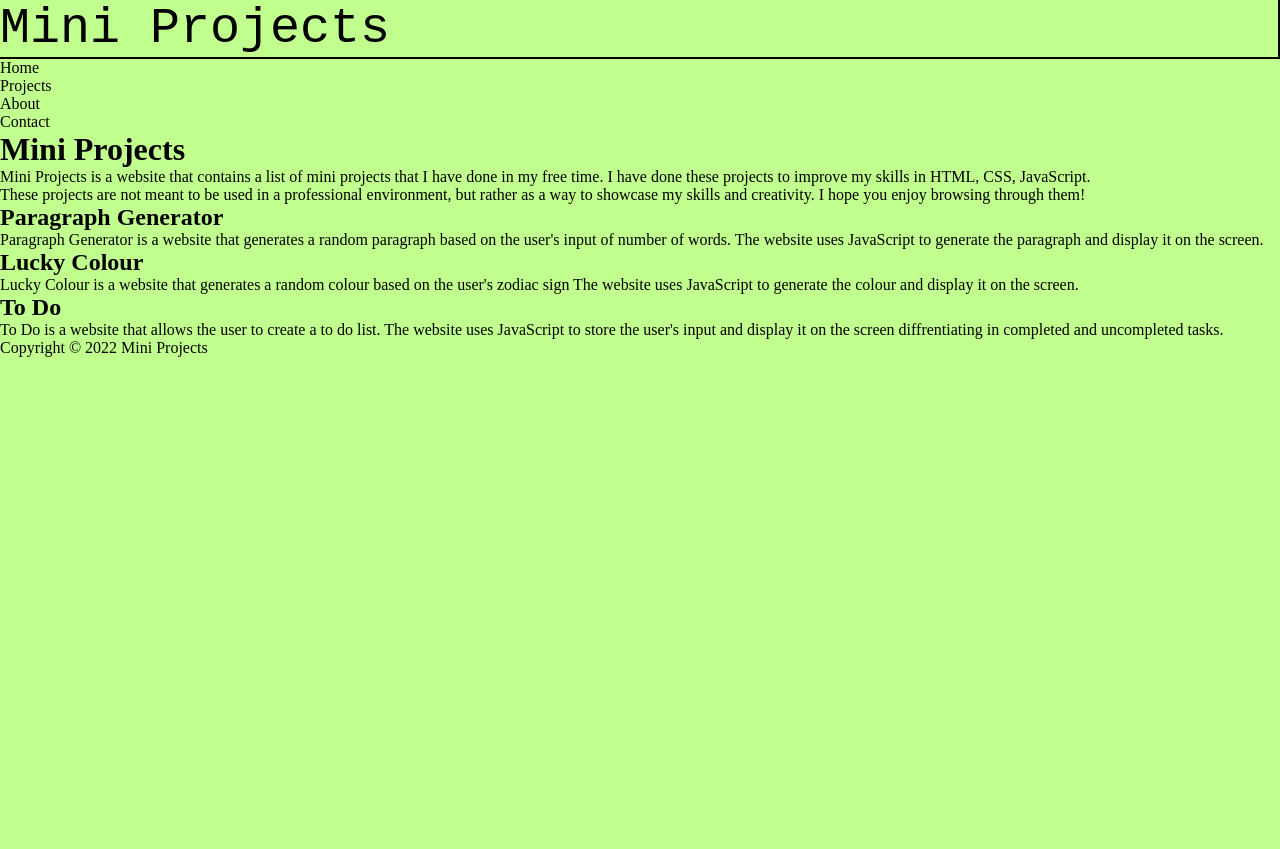
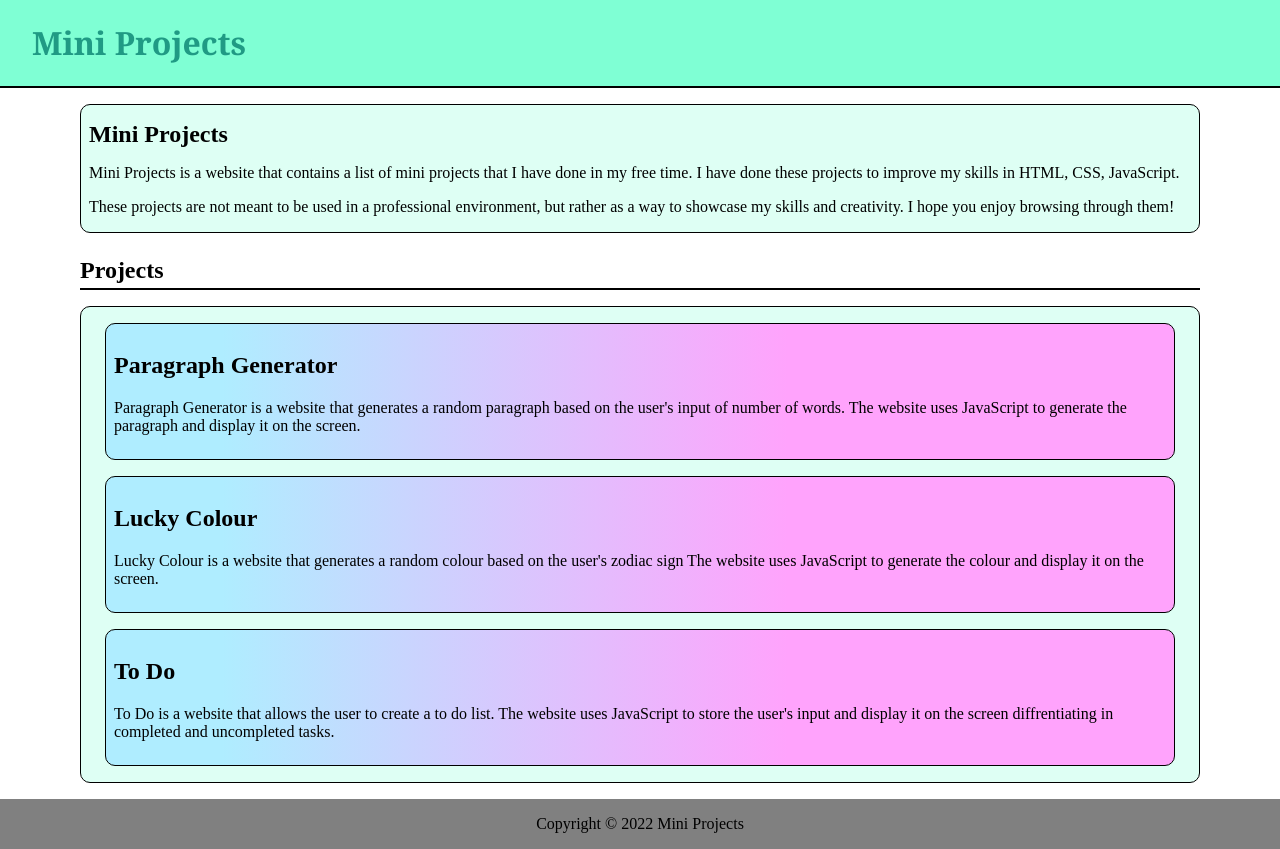
Before and after one commit to AdityaKumar-Git/MiniProjects, a plain HTML site: page index.html in a window 1280 px wide. Before the commit the page ends 800 px from the top, so only its background shows below. Drawn offline with Linux system fonts and the light colour scheme; files that its build step writes are made by us from their sources.

Commit message:
did some basic CSS for home page

```diff
--- a/index.html
+++ b/index.html
@@ -9,8 +9,8 @@
 </head>
 <body>
     <div class="container">
-        <div class="header">
-            <div id = "logo">Mini Projects</div>
+        <div class="header" fixed>
+            <h1 id = "logo">Mini Projects</h1>
             <nav>
                 <ul>
                     <li><a href="index.html">Home</a></li>
@@ -21,6 +21,7 @@
             </nav>
         </div>
         <div class="content">
+            <div class="disc">
             <h1>Mini Projects</h1>
             <p>Mini Projects is a website that contains a list of mini projects that I have done
                 in my free time. I have done these projects to improve my skills in HTML, CSS,
@@ -30,26 +31,31 @@
                 as a way to showcase my skills and creativity. I hope you enjoy browsing through
                 them!
             </p>
+            </div>
+            <h1 id = "projectTitle">Projects</h1>
             <div id="projectArea">
+                <a href="./ParagraphGenerator/index.html">
                 <div class="project card">
-                    <a href="./ParagraphGenerator/index.html"><h2>Paragraph Generator</h2></a>
+                    <h2>Paragraph Generator</h2>
                     <p>Paragraph Generator is a website that generates a random paragraph based on the user's input
                         of number of words. The website uses JavaScript to generate the paragraph and display it on the screen.
                     </p>
                 </div>
-                <div class="project card">
-                    <a href="./LuckyColor/index.html"><h2>Lucky Colour</h2></a>
+                </a>
+                <a href="./LuckyColor/index.html"><div class="project card"><h2>Lucky Colour</h2>
                     <p>Lucky Colour is a website that generates a random colour based on the user's zodiac sign
                         The website uses JavaScript to generate the colour and display it on the screen.
                     </p>
                 </div>
-                <div class="project card">
-                    <a href="./ToDo/"><h2>To Do</h2></a>
+                </a>
+                <a href="./ToDo/"><div class="project card">
+                    <h2>To Do</h2>
                     <p>To Do is a website that allows the user to create a to do list. The
                         website uses JavaScript to store the user's input and display it on the screen diffrentiating in completed
                         and uncompleted tasks.
                     </p>
                 </div>
+                </a>
             </div>
         </div>
         <div class="footer">
--- /dev/null
+++ b/style.css
@@ -0,0 +1,113 @@
+body{
+    margin: 0%;
+    padding: 0%;
+}
+
+li{
+    list-style: none;
+}
+
+a{
+    text-decoration: none;
+    color: #000;
+}
+
+#container{
+    box-sizing: border-box;
+}
+
+#logo{
+    font-family: Cambria, Cochin, Georgia, Times, 'Times New Roman', serif;
+    font-size: 2rem;
+    color: rgb(32, 154, 132);
+    margin-left: 2rem;
+}
+
+.header{
+    height: 6%;
+    /* width: 90vw; */
+    display: flex;
+    justify-content: space-between;
+    align-items: center;
+    background-color: aquamarine;
+    border-bottom: 2px solid black;
+    box-sizing: border-box;
+}
+
+.header nav ul{
+    display: flex;
+    justify-content: space-between;
+    align-items: center;
+    gap: 1rem;
+    margin-right: 1rem;
+}
+
+.header nav ul li{
+    padding: 0.5rem;
+    border: 1px solid black;
+    border-radius: 5px;
+    font-size: 1rem;
+    font-family: Cambria, Cochin, Georgia, Times, 'Times New Roman', serif;
+    box-sizing: border-box;
+}
+
+.content{
+    margin: 0rem 5rem;
+    min-height: 90%;
+}
+
+.disc{
+    margin-top: 1rem;
+    background-color: rgb(222, 255, 244);
+    padding: 0 0.5rem;
+    border: 1px solid black;
+    box-sizing: border-box;
+    border-radius: 10px;
+}
+
+.disc h1{
+    /* font-family: Cambria, Cochin, Georgia, Times, 'Times New Roman', serif */
+    font-size: 1.5rem;
+}
+
+.disc p{
+    font-size: 1rem;
+}
+
+#projectTitle{
+    margin-top: 1.5rem;
+    font-size: 1.5rem;
+    border-bottom: 2px solid black;
+    padding-bottom: 0.25rem;
+}
+
+#projectArea{
+    background-color: rgb(222, 255, 244);
+    padding: 0 0.5rem;
+    border: 1px solid black;
+    box-sizing: border-box;
+    border-radius: 10px;
+}
+
+.card{
+    margin: 1rem;
+    background: linear-gradient(90.1deg, rgb(175, 237, 255) 10.9%, rgb(255, 163, 252) 63.8%);
+    border: 1px solid black;
+    border-radius: 10px;
+    padding: 0.5rem;
+}
+
+.footer{
+    height: 4%;
+    margin-top: 1rem;
+    background-color: gray;
+    /* correct extra bottom white space */
+    margin-bottom: -1rem;
+    display: flex;
+    justify-content: center;
+}
+
+/* for now */
+nav{
+    display: none;
+}
```
